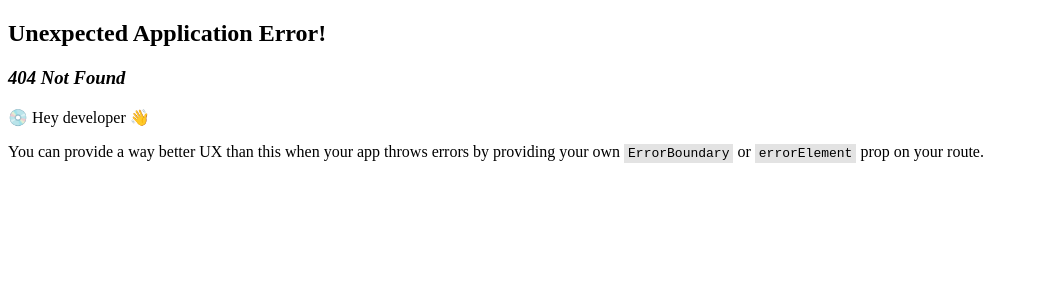
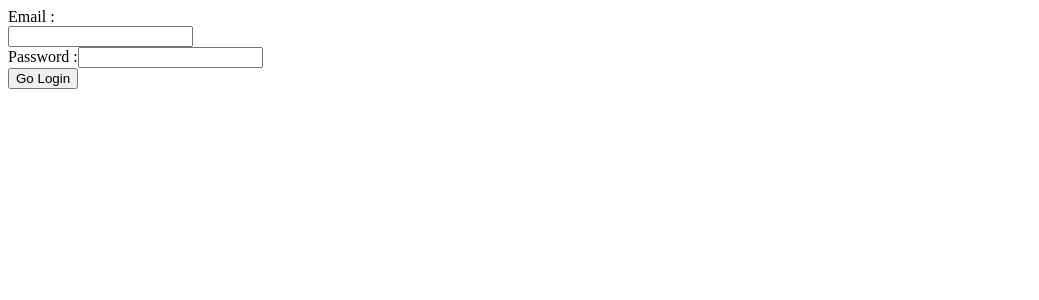
Before and after one commit to audinazulfa/btek-frontend, a React (Vite) app: page /register in a window 1280 px wide. Before the commit this address had no page. Shown: the top 300 px of the page, without its empty margins (0-1039 px from the left). Built offline with nearby package versions, Linux system fonts and the light colour scheme.

Commit message:
auth flow register

```diff
--- a/src/App.jsx
+++ b/src/App.jsx
@@ -6,6 +6,7 @@ import RequireAuth from './components/RequireAuth';
 import Home from './pages/Home';
 import Login from './pages/Login';
 import Profile from './pages/Profile';
+import Register from './pages/Register';
 
 const router = createBrowserRouter([
   {
@@ -15,6 +16,10 @@ const router = createBrowserRouter([
   {
     path: '/login',
     element: <Login />,
+  },
+  {
+    path: '/register',
+    element: <Register />,
   },
   {
     path: '/profile',
--- /dev/null
+++ b/src/pages/Register.jsx
@@ -0,0 +1,37 @@
+import React from 'react';
+import { useNavigate } from 'react-router-dom';
+import http from '../helpers/http';
+
+function Register() {
+  const navigate = useNavigate();
+  const register = async (e) => {
+    try {
+      e.preventDefault();
+      const form = {
+        email: e.target.email.value,
+        password: e.target.password.value,
+      };
+      const encoded = new URLSearchParams(form);
+      const { data } = await http().post('/auth/register', encoded.toString());
+      window.localStorage.setItem('token', data.result.token);
+      navigate('/');
+    } catch (err) {
+      window.alert(err.response.data.message);
+    }
+  };
+
+  return (
+    <form onSubmit={register}>
+      Email :
+      <br />
+      <input type="email" name="email" />
+      <br />
+      Password :
+      <input type="password" name="password" />
+      <br />
+      <button type="submit">Go Login</button>
+    </form>
+  );
+}
+
+export default Register;
```
Also changed, not shown: src/pages/ForgotPassword.jsx (deleted, +0 -28 lines).
